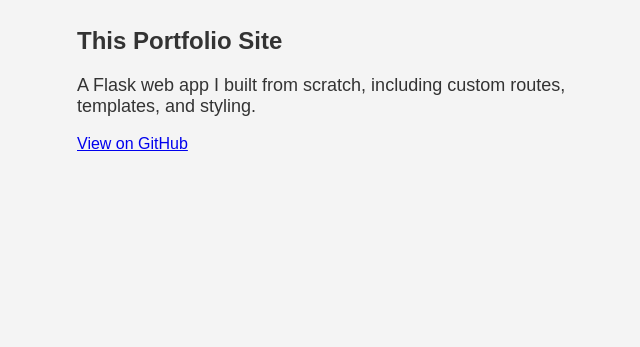
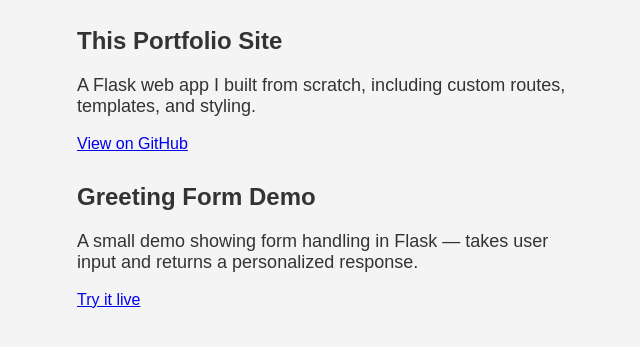
Before and after one commit to GottaGitthemscripts/flask-portfolio, a Flask app: page /projects in a window 1280 px wide. Shown: the part 168-515 px from the top of the page, without its empty margins (313-953 px from the left). Run offline with Flask 3, Linux system fonts and the light colour scheme.

Commit message:
Add greeting form demo to projects page

```diff
--- a/templates/projects.html
+++ b/templates/projects.html
@@ -7,4 +7,9 @@
         <p>A Flask web app I built from scratch, including custom routes, templates, and styling.</p>
         <a href="https://github.com/GottaGitthemscripts/flask-portfolio">View on GitHub</a>
     </div>
+    <div class="project">
+        <h2>Greeting Form Demo</h2>
+        <p>A small demo showing form handling in Flask — takes user input and returns a personalized response.</p>
+        <a href="/greet">Try it live</a>
+    </div>
 {% endblock %}
```
